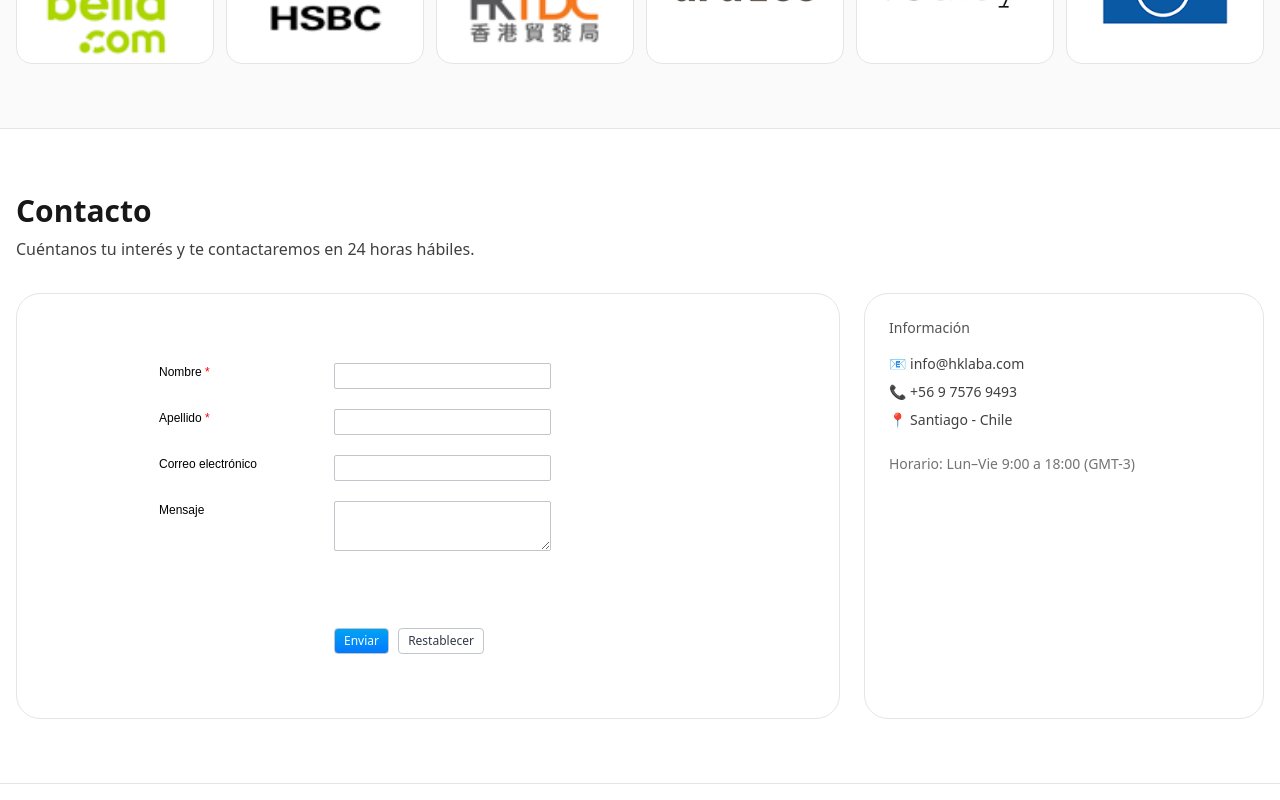
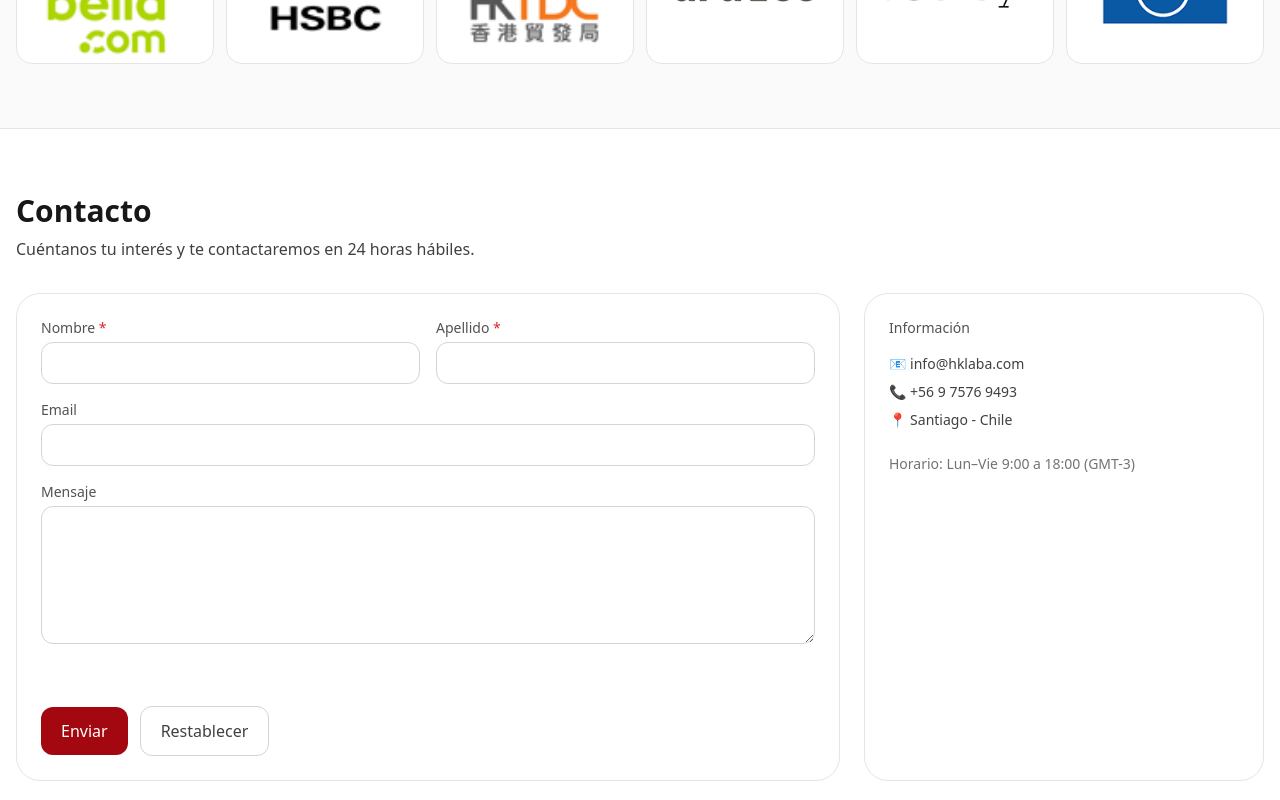
Before and after one commit to TronxGroup/hklaba, a Next.js app: page / in a window 1280 px wide. Shown: the part 4380-5180 px from the top of the page. Built offline with nearby package versions, Linux system fonts and the light colour scheme.

Commit message:
Update page.tsx

```diff
--- a/app/page.tsx
+++ b/app/page.tsx
@@ -328,166 +328,46 @@ export default function HKLABALanding() {
         </div>
       </section>
 
-      {/* CONTACTO — Zoho WebToLead embebido, manteniendo diseño */}
+      {/* CONTACTO — Zoho WebToLead con diseño original (2 columnas) */}
 <section id="contacto" className="border-b border-neutral-200">
-        <div className="mx-auto max-w-7xl px-4 py-16">
-          <h2 className="text-2xl sm:text-3xl font-semibold text-neutral-900">Contacto</h2>
-          <p className="mt-2 text-neutral-700 max-w-prose">Cuéntanos tu interés y te contactaremos en 24 horas hábiles.</p>
+  {/* Carga reCAPTCHA (Zoho también la carga, esto asegura disponibilidad en Next) */}
+  <Script src="https://www.google.com/recaptcha/api.js" strategy="afterInteractive" />
 
-          <div className="mt-8 grid lg:grid-cols-3 gap-6">
-            <div className="lg:col-span-2 rounded-3xl border border-neutral-200 p-6 bg-white">
-              <div
-                dangerouslySetInnerHTML={{
-                  __html: `<!-- Note : - You can modify the font style and form style to suit your website. - Code lines with comments Do not remove this code are required for the form to work properly, make sure that you do not remove these lines of code. - The Mandatory check script can modified as to suit your business needs. - It is important that you test the modified form before going live.-->
-<div id = 'crmWebToEntityForm' class = 'zcwf_lblLeft crmWebToEntityForm' style = 'background-color: white;color: black;max-width: 600px;'>
-<meta name = 'viewport' content = 'width=device-width, initial-scale=1.0'>
-<META HTTP-EQUIV = 'content-type' CONTENT = 'text/html;charset=UTF-8'>
-<script src = 'https://www.google.com/recaptcha/api.js' async defer > </script>
-<form id = 'webform6988454000000684005' action = 'https://crm.zoho.com/crm/WebToLeadForm' name = WebToLeads6988454000000684005 method = 'POST' onSubmit = 'javascript:document.charset="UTF-8"; return checkMandatory6988454000000684005()' accept-charset = 'UTF-8'>
-<input type = 'text' style = 'display:none;' name = 'xnQsjsdp' value = 'a60a7215101091d07eeb025d550ce0c4e9369c64fbfb661942d9ef3a583c5453'> </input>
-<input type = 'hidden' name = 'zc_gad' id = 'zc_gad' value = ''> </input>
-<input type = 'text' style = 'display:none;' name = 'xmIwtLD' value = '73d2d9e8cf72df188f36932f8d309c47f409a2af8c8f2ff14198ee3d3e26bfc5be9a67989dcda09602908a4218f09c38'> </input>
-<input type = 'text' style = 'display:none;' name = 'actionType' value = 'TGVhZHM='> </input>
-<input type = 'text' style = 'display:none;' name = 'returnURL' value = 'https&#x3a;&#x2f;&#x2f;www.hklaba.com&#x2f;gracias'> </input>
-<!-- Do not remove this code. -->
-<style>
- html,body{ margin: 0px; }
- .formsubmit.zcwf_button{ color: white !important; background: transparent linear-gradient(0deg, #0279FF 0%, #00A3F3 100%); }
- #crmWebToEntityForm.zcwf_lblLeft{ width: 100%; padding: 25px; margin: 0 auto; box-sizing: border-box; }
- #crmWebToEntityForm.zcwf_lblLeft *{ box-sizing: border-box; }
- #crmWebToEntityForm {text-align: left; }
- #crmWebToEntityForm *{ direction: ltr; }
- .zcwf_lblLeft .zcwf_title{ word-wrap: break-word; padding: 0px 6px 10px; font-weight: bold }
- .zcwf_lblLeft.cpT_primaryBtn:hover{ background: linear-gradient(#02acff 0,#006be4 100%)no-repeat padding-box !important; box-shadow: 0 -2px 0 0 #0159b9 inset !important; border: 0 !important; color: #fff !important; outline: 0 !important; }
- .zcwf_lblLeft .zcwf_col_fld input[ type = text], input[ type = password], .zcwf_lblLeft .zcwf_col_fld textarea{ width: 60%; border: 1px solid #c0c6cc !important; resize: vertical; border-radius: 2px; float: left; }
- .zcwf_lblLeft .zcwf_col_lab{ width: 30%; word-break: break-word; padding: 0px 6px 0px; margin-right: 10px; margin-top: 5px; float: left; min-height: 1px; }
- .zcwf_lblLeft .zcwf_col_fld{ float: left; width: 68%; padding: 0px 6px 0px; position: relative; margin-top: 5px; }
- .zcwf_lblLeft .zcwf_privacy {padding: 6px; }
- .zcwf_lblLeft .wfrm_fld_dpNn {display: none; }
- .dIB {display: inline-block; }
- .zcwf_lblLeft .zcwf_col_fld_slt{ width: 60%; border: 1px solid #ccc; background: #fff; border-radius: 4px; font-size: 12px; float: left; resize: vertical; padding: 2px 5px; }
- .zcwf_lblLeft .zcwf_row:after, .zcwf_lblLeft .zcwf_col_fld:after{ content: ''; display: table; clear: both; }
- .zcwf_lblLeft .zcwf_col_help{ float: left; margin-left: 7px; font-size: 12px; max-width: 35%; word-break: break-word; }
- .zcwf_lblLeft .zcwf_help_icon{ cursor: pointer; width: 16px; height: 16px; display: inline-block; background: #fff; border: 1px solid #c0c6cc; color: #c1c1c1; text-align: center; font-size: 11px; line-height: 16px; font-weight: bold; border-radius: 50%; }
- .zcwf_lblLeft .zcwf_row {margin: 15px 0px; }
- .zcwf_lblLeft .formsubmit{ margin-right: 5px; cursor: pointer; color: #313949; font-size: 12px; }
- .zcwf_lblLeft .zcwf_privacy_txt{ width: 90%; color: rgb(0, 0, 0); font-size: 12px; font-family: Arial; display: inline-block; vertical-align: top; color: #313949; padding-top: 2px; margin-left: 6px; }
- .zcwf_lblLeft .zcwf_button{ font-size: 12px; color: #313949; border: 1px solid #c0c6cc; padding: 3px 9px; border-radius: 4px; cursor: pointer; max-width: 120px; overflow: hidden; text-overflow: ellipsis; white-space: nowrap; }
- .zcwf_lblLeft .zcwf_tooltip_over{ position: relative; }
- .zcwf_lblLeft .zcwf_tooltip_ctn{ position: absolute; background: #dedede; padding: 3px 6px; top: 3px; border-radius: 4px; word-break: break-word; min-width: 100px; max-width: 150px; color: #313949; z-index: 100; }
- .zcwf_lblLeft .zcwf_ckbox{ float: left; }
- .zcwf_lblLeft .zcwf_file{ width: 55%; box-sizing: border-box; float: left; }
- .cBoth:after{ content: ''; display: block; clear: both; }
- @media all and (max-width: 600px){ .zcwf_lblLeft .zcwf_col_lab, .zcwf_lblLeft .zcwf_col_fld{ width: auto; float: none !important; } .zcwf_lblLeft .zcwf_col_help {width: 40%; } }
-</style>
-<div class = 'zcwf_row'>
- <div class = 'zcwf_col_lab' style = 'font-size:12px; font-family: Arial;'>
-  <label for = 'First_Name'>Nombre <span style = 'color:red;'>*</span> </label>
- </div>
- <div class = 'zcwf_col_fld'>
-  <input type = 'text' id = 'First_Name' aria-required = 'true' aria-label = 'First Name' name = 'First Name' aria-valuemax = '40' maxlength = '40'> </input>
-  <div class = 'zcwf_col_help'> </div>
- </div>
-</div>
-<div class = 'zcwf_row'>
- <div class = 'zcwf_col_lab' style = 'font-size:12px; font-family: Arial;'>
-  <label for = 'Last_Name'>Apellido <span style = 'color:red;'>*</span> </label>
- </div>
- <div class = 'zcwf_col_fld'>
-  <input type = 'text' id = 'Last_Name' aria-required = 'true' aria-label = 'Last Name' name = 'Last Name' aria-valuemax = '80' maxlength = '80'> </input>
-  <div class = 'zcwf_col_help'> </div>
- </div>
-</div>
-<div class = 'zcwf_row'>
- <div class = 'zcwf_col_lab' style = 'font-size:12px; font-family: Arial;'>
-  <label for = 'Email'>Correo electr&oacute;nico</label>
- </div>
- <div class = 'zcwf_col_fld'>
-  <input type = 'text' ftype = 'email' autocomplete = 'false' id = 'Email' aria-required = 'false' aria-label = 'Email' name = 'Email' aria-valuemax = '100' crmlabel = '' maxlength = '100'> </input>
-  <div class = 'zcwf_col_help'> </div>
- </div>
-</div>
-<div class = 'zcwf_row'>
- <div class = 'zcwf_col_lab' style = 'font-size:12px; font-family: Arial;'>
-  <label for = 'LEADCF3'>Mensaje</label>
- </div>
- <div class = 'zcwf_col_fld'>
-  <textarea style = 'font-family: Arial, sans-serif;' aria-multiline = 'true' id = 'LEADCF3' aria-required = 'false' aria-label = 'LEADCF3' name = 'LEADCF3'> </textarea>
-  <div class = 'zcwf_col_help'> </div>
- </div>
-</div>
-<div class = 'zcwf_row'>
- <div class = 'zcwf_col_lab'> </div>
- <div class = 'zcwf_col_fld'>
-  <div class = 'g-recaptcha' data-sitekey = '6LcAPtorAAAAAALHzNfPb8al-jYExQbDcCiK7BK5' data-theme = 'light' data-callback = 'rccallback6988454000000684005' captcha-verified = 'false' id = 'recap6988454000000684005'> </div>
-  <div id = 'recapErr6988454000000684005' style = 'font-size:12px;color:red;visibility:hidden;'>Error en validación de Captcha. Si no es un robot, inténtelo de nuevo.</div>
- </div>
-</div>
-<div class = 'zcwf_row wfrm_fld_dpNn'>
- <div class = 'zcwf_col_lab' style = 'font-size:12px; font-family: Arial;'>
-  <label for = 'LEADCF9'>Lead_Origen</label>
- </div>
- <div class = 'zcwf_col_fld'>
-  <select class = 'zcwf_col_fld_slt' role = 'combobox' aria-expanded = 'false' aria-haspopup = 'listbox' id = 'LEADCF9' onChange = 'addAriaSelected6988454000000684005()' aria-required = 'false' aria-label = 'LEADCF9' name = 'LEADCF9'>
-   <option value = '-None-'>-None-</option>
-   <option value = 'plan.dekaelomedia.com'>plan.dekaelomedia.com</option>
-   <option value = 'tronxgroup.com&#x2f;contacto'>tronxgroup.com&#x2f;contacto</option>
-   <option value = 'tronxstrategic.com&#x2f;contacto'>tronxstrategic.com&#x2f;contacto</option>
-   <option value = 'dekaelomedia.com&#x2f;contacto'>dekaelomedia.com&#x2f;contacto</option>
-   <option value = 'empresas.echevensko.com'>empresas.echevensko.com</option>
-   <option value = 'apccskills.asiapacific-chamber.com'>apccskills.asiapacific-chamber.com</option>
-   <option value = 'asiapacific-chamber.com&#x2f;contacto'>asiapacific-chamber.com&#x2f;contacto</option>
-   <option selected value = 'hklaba.com&#x2f;contacto'>hklaba.com&#x2f;contacto</option>
-  </select>
-  <div class = 'zcwf_col_help'> </div>
- </div>
-</div>
-<input type = 'text' type = 'hidden' style = 'display: none;' name = 'aG9uZXlwb3Q' value = ''/>
-<div class = 'zcwf_row'>
- <div class = 'zcwf_col_lab'> </div>
- <div class = 'zcwf_col_fld'>
-  <input type = 'submit' id = 'formsubmit' role = 'button' class = 'formsubmit zcwf_button' value = 'Enviar' aria-label = 'Enviar' title = 'Enviar'>
-  <input type = 'reset' class = 'zcwf_button' role = 'button' name = 'reset' value = 'Restablecer' aria-label = 'Restablecer' title = 'Restablecer'>
- </div>
-</div>
-<script>
+  {/* Inyecta las funciones de validación de Zoho en window */}
+  <Script id="zoho-webtolead-helpers" strategy="afterInteractive">
+    {`
       function addAriaSelected6988454000000684005 (){
         var optionElem = event.target;
-  var previousSelectedOption = optionElem.querySelector ( '[aria-selected=true]' );
-  if( previousSelectedOption ){
-    previousSelectedOption.removeAttribute ( 'aria-selected' );
+        var previousSelectedOption = optionElem.querySelector('[aria-selected=true]');
+        if (previousSelectedOption){ previousSelectedOption.removeAttribute('aria-selected'); }
+        optionElem.querySelectorAll('option')[ optionElem.selectedIndex ].ariaSelected = 'true';
       }
-  optionElem.querySelectorAll ( 'option' )[ optionElem.selectedIndex ].ariaSelected = 'true';
- }
- /* Do not remove this code. */
       function rccallback6988454000000684005 (){
-  if( document.getElementById( 'recap6988454000000684005' ) != undefined ){
-    document.getElementById ( 'recap6988454000000684005' ).setAttribute ( 'captcha-verified', true );
-  }
-  if( document.getElementById( 'recapErr6988454000000684005' ) != undefined && document.getElementById( 'recapErr6988454000000684005' ).style.visibility == 'visible' ){
-    document.getElementById ( 'recapErr6988454000000684005' ).style.visibility = 'hidden';
-  }
+        var recap = document.getElementById('recap6988454000000684005');
+        if(recap){ recap.setAttribute('captcha-verified', true); }
+        var err = document.getElementById('recapErr6988454000000684005');
+        if(err && err.style.visibility === 'visible'){ err.style.visibility = 'hidden'; }
       }
       function reCaptchaAlert6988454000000684005 (){
-  var recap = document.getElementById ( 'recap6988454000000684005' );
-  if( recap != undefined && recap.getAttribute( 'captcha-verified' ) == 'false' ){
-    document.getElementById ( 'recapErr6988454000000684005' ).style.visibility = 'visible';
+        var recap = document.getElementById('recap6988454000000684005');
+        if(recap && recap.getAttribute('captcha-verified') == 'false'){
+          var err = document.getElementById('recapErr6988454000000684005');
+          if(err){ err.style.visibility = 'visible'; }
           return false;
         }
         return true;
       }
       function validateEmail6988454000000684005 (){
-  var form = document.forms[ 'WebToLeads6988454000000684005' ];
-  var emailFld = form.querySelectorAll ( '[ftype=email]' );
-  var i;
-  for( i = 0; i < emailFld.length; i++ ){
-    var emailVal = emailFld[ i ].value;
-    if((emailVal.replace( /^\\s+|\\s+$/g,'' )).length != 0 ){
-      var atpos = emailVal.indexOf ( '@' );
-      var dotpos = emailVal.lastIndexOf ( '.' );
-      if( atpos < 1 || dotpos < atpos + 2 || dotpos + 2 >= emailVal.length ){
-        alert ( 'Introduzca una dirección de correo electrónico válida. ' );
-        emailFld[ i ].focus ();
+        var form = document.forms['WebToLeads6988454000000684005'];
+        var emailFld = form.querySelectorAll('[ftype=email]');
+        for(var i=0;i<emailFld.length;i++){
+          var emailVal = emailFld[i].value;
+          if((emailVal.replace(/^\\s+|\\s+$/g,'' )).length != 0){
+            var atpos = emailVal.indexOf('@');
+            var dotpos = emailVal.lastIndexOf('.');
+            if(atpos < 1 || dotpos < atpos + 2 || dotpos + 2 >= emailVal.length){
+              alert('Introduzca una dirección de correo electrónico válida. ');
+              emailFld[i].focus();
               return false;
             }
           }
@@ -495,78 +375,187 @@ export default function HKLABALanding() {
         return true;
       }
       function checkMandatory6988454000000684005 (){
-  var mndFileds = new Array ( 'First Name', 'Last Name' );
-  var fldLangVal = new Array ( 'Nombre', 'Apellido' );
-  for( i = 0; i < mndFileds.length; i++ ){
-    var fieldObj = document.forms[ 'WebToLeads6988454000000684005' ][ mndFileds[ i ]];
-    if( fieldObj ){
-      if(((fieldObj.value ).replace( /^\\s+|\\s+$/g,'' )).length == 0 ){
-        if( fieldObj.type == 'file' ){
-          alert ( 'Seleccione un archivo para cargar.' );
-          fieldObj.focus ();
-          return false;
+        var mndFileds = ['First Name','Last Name'];
+        var fldLangVal = ['Nombre','Apellido'];
+        for(var i=0;i<mndFileds.length;i++){
+          var fieldObj = document.forms['WebToLeads6988454000000684005'][mndFileds[i]];
+          if(fieldObj){
+            if(((fieldObj.value).replace(/^\\s+|\\s+$/g,'' )).length == 0){
+              if(fieldObj.type == 'file'){ alert('Seleccione un archivo para cargar.'); fieldObj.focus(); return false; }
+              alert(fldLangVal[i] + ' no puede estar vacío.'); fieldObj.focus(); return false;
+            }else if(fieldObj.nodeName == 'SELECT'){
+              if(fieldObj.options[fieldObj.selectedIndex].value == '-None-'){
+                alert(fldLangVal[i] + ' no puede ser nulo.'); fieldObj.focus(); return false;
               }
-        alert ( fldLangVal[ i ] + ' no puede estar vacío.' );
-        fieldObj.focus ();
-        return false;
-      } else if( fieldObj.nodeName == 'SELECT' ){
-        if( fieldObj.options[fieldObj.selectedIndex].value == '-None-' ){
-          alert ( fldLangVal[ i ] + ' no puede ser nulo.' );
-          fieldObj.focus ();
-          return false;
-        }
-      } else if( fieldObj.type == 'checkbox' ){
-        if( fieldObj.checked == false ){
-          alert ( 'Please accept ' + fldLangVal[ i ]);
-          fieldObj.focus ();
-          return false;
+            }else if(fieldObj.type == 'checkbox'){
+              if(fieldObj.checked == false){ alert('Please accept ' + fldLangVal[i]); fieldObj.focus(); return false; }
             }
           }
-      try { if( fieldObj.name == 'Last Name' ){ name = fieldObj.value; } } catch ( e ){}
         }
+        if(!validateEmail6988454000000684005()){ return false; }
+        if(!reCaptchaAlert6988454000000684005()){ return false; }
+
+        // smarturl param (si aplica)
+        var urlparams = new URLSearchParams(window.location.search);
+        if(urlparams.has('service') && (urlparams.get('service') === 'smarturl')){
+          var webform = document.getElementById('webform6988454000000684005');
+          var smart = document.createElement('input');
+          smart.setAttribute('type','hidden'); smart.setAttribute('value','smarturl'); smart.setAttribute('name','service');
+          webform.appendChild(smart);
         }
-  if( !validateEmail6988454000000684005()){
-    return false;
+
+        // deshabilita botón submit para evitar doble envío
+        var submitBtn = document.querySelector('.crmWebToEntityForm .formsubmit');
+        if(submitBtn){ submitBtn.setAttribute('disabled', true); }
+        return true;
       }
-  if( !reCaptchaAlert6988454000000684005()){
-    return false;
+      // expone en window para el onSubmit inline si se necesitara
+      window.addAriaSelected6988454000000684005 = addAriaSelected6988454000000684005;
+      window.rccallback6988454000000684005 = rccallback6988454000000684005;
+      window.reCaptchaAlert6988454000000684005 = reCaptchaAlert6988454000000684005;
+      window.validateEmail6988454000000684005 = validateEmail6988454000000684005;
+      window.checkMandatory6988454000000684005 = checkMandatory6988454000000684005;
+    `}
+  </Script>
+
+  <div className="mx-auto max-w-7xl px-4 py-16">
+    <h2 className="text-2xl sm:text-3xl font-semibold text-neutral-900">Contacto</h2>
+    <p className="mt-2 text-neutral-700 max-w-prose">
+      Cuéntanos tu interés y te contactaremos en 24 horas hábiles.
+    </p>
+
+    <div className="mt-8 grid lg:grid-cols-3 gap-6">
+      {/* Columna izquierda: formulario Zoho con UI original */}
+      <div className="lg:col-span-2 rounded-3xl border border-neutral-200 p-6 bg-white">
+        <form
+          id="webform6988454000000684005"
+          name="WebToLeads6988454000000684005"
+          action="https://crm.zoho.com/crm/WebToLeadForm"
+          method="POST"
+          acceptCharset="UTF-8"
+          onSubmit={(e) => {
+            // llama a la validación de Zoho
+            // @ts-ignore
+            if (typeof window !== 'undefined' && window.checkMandatory6988454000000684005) {
+              // @ts-ignore
+              const ok = window.checkMandatory6988454000000684005();
+              if (!ok) { e.preventDefault(); }
             }
-  var urlparams = new URLSearchParams ( window.location.search );
-  if( urlparams.has( 'service' ) && ( urlparams.get( 'service' ) === 'smarturl' )){
-    var webform = document.getElementById ( 'webform6988454000000684005' );
-    var service = urlparams.get ( 'service' );
-    var smarturlfield = document.createElement ( 'input' );
-    smarturlfield.setAttribute ( 'type', 'hidden' );
-    smarturlfield.setAttribute ( 'value', service );
-    smarturlfield.setAttribute ( 'name', 'service' );
-    webform.appendChild ( smarturlfield );
-  }
-  document.querySelector ( '.crmWebToEntityForm .formsubmit' ).setAttribute ( 'disabled', true );
- }
- function tooltipShow6988454000000684005 ( el ){
-  var tooltip = el.nextElementSibling;
-  var tooltipDisplay = tooltip.style.display;
-  if( tooltipDisplay == 'none' ){
-    var allTooltip = document.getElementsByClassName ( 'zcwf_tooltip_over' );
-    for( i = 0; i < allTooltip.length; i++ ){
-      allTooltip[ i ].style.display = 'none';
-    }
-    tooltip.style.display = 'block';
-  } else { tooltip.style.display = 'none'; }
- }
-</script>
-</form>
-</div>`
           }}
+          className="grid sm:grid-cols-2 gap-4"
+        >
+          {/* ====== Ocultos obligatorios de Zoho ====== */}
+          <input type="text" name="xnQsjsdp" defaultValue="a60a7215101091d07eeb025d550ce0c4e9369c64fbfb661942d9ef3a583c5453" style={{ display: 'none' }} />
+          <input type="hidden" name="zc_gad" id="zc_gad" defaultValue="" />
+          <input type="text" name="xmIwtLD" defaultValue="73d2d9e8cf72df188f36932f8d309c47f409a2af8c8f2ff14198ee3d3e26bfc5be9a67989dcda09602908a4218f09c38" style={{ display: 'none' }} />
+          <input type="text" name="actionType" defaultValue="TGVhZHM=" style={{ display: 'none' }} />
+          <input type="text" name="returnURL" defaultValue="https://www.hklaba.com/gracias" style={{ display: 'none' }} />
+
+          {/* ====== Campos visibles (UI original, 2 columnas) ====== */}
+          <div>
+            <label className="block text-sm text-neutral-600">Nombre <span className="text-red-600">*</span></label>
+            <input
+              id="First_Name"
+              name="First Name"
+              required
+              className="mt-1 w-full rounded-xl bg-white border border-neutral-300 px-3 py-2 outline-none focus:ring-2 focus:ring-red-200"
             />
           </div>
 
+          <div>
+            <label className="block text-sm text-neutral-600">Apellido <span className="text-red-600">*</span></label>
+            <input
+              id="Last_Name"
+              name="Last Name"
+              required
+              className="mt-1 w-full rounded-xl bg-white border border-neutral-300 px-3 py-2 outline-none focus:ring-2 focus:ring-red-200"
+            />
+          </div>
+
+          <div className="sm:col-span-2">
+            <label className="block text-sm text-neutral-600">Email</label>
+            <input
+              id="Email"
+              name="Email"
+              // atributo especial de Zoho (para su validador)
+              // @ts-ignore
+              ftype="email"
+              autoComplete="off"
+              className="mt-1 w-full rounded-xl bg-white border border-neutral-300 px-3 py-2 outline-none focus:ring-2 focus:ring-red-200"
+            />
+          </div>
+
+          <div className="sm:col-span-2">
+            <label className="block text-sm text-neutral-600">Mensaje</label>
+            <textarea
+              id="LEADCF3"
+              name="LEADCF3"
+              rows={5}
+              className="mt-1 w-full rounded-xl bg-white border border-neutral-300 px-3 py-2 outline-none focus:ring-2 focus:ring-red-200"
+            />
+          </div>
+
+          {/* Lead_Origen (oculto, valor por defecto seleccionado) */}
+          <select
+            id="LEADCF9"
+            name="LEADCF9"
+            defaultValue="hklaba.com/contacto"
+            onChange={() => {
+              // @ts-ignore
+              if (window.addAriaSelected6988454000000684005) window.addAriaSelected6988454000000684005();
+            }}
+            className="hidden"
+            aria-hidden="true"
+          >
+            <option value="-None-">-None-</option>
+            <option value="plan.dekaelomedia.com">plan.dekaelomedia.com</option>
+            <option value="tronxgroup.com/contacto">tronxgroup.com/contacto</option>
+            <option value="tronxstrategic.com/contacto">tronxstrategic.com/contacto</option>
+            <option value="dekaelomedia.com/contacto">dekaelomedia.com/contacto</option>
+            <option value="empresas.echevensko.com">empresas.echevensko.com</option>
+            <option value="apccskills.asiapacific-chamber.com">apccskills.asiapacific-chamber.com</option>
+            <option value="asiapacific-chamber.com/contacto">asiapacific-chamber.com/contacto</option>
+            <option value="hklaba.com/contacto">hklaba.com/contacto</option>
+          </select>
+
+          {/* honeypot oculto */}
+          <input type="text" name="aG9uZXlwb3Q" defaultValue="" style={{ display: 'none' }} />
+
+          {/* reCAPTCHA + botones */}
+          <div className="sm:col-span-2">
+            <div
+              id="recap6988454000000684005"
+              className="g-recaptcha"
+              data-sitekey="6LcAPtorAAAAAALHzNfPb8al-jYExQbDcCiK7BK5"
+              data-theme="light"
+              data-callback="rccallback6988454000000684005"
+              // atributo que usa el validador de Zoho
+              // @ts-ignore
+              captcha-verified="false"
+            />
+            <div id="recapErr6988454000000684005" className="mt-2 text-xs text-red-600" style={{ visibility: 'hidden' }}>
+              Error en validación de Captcha. Si no es un robot, inténtelo de nuevo.
+            </div>
+          </div>
+
+          <div className="sm:col-span-2 flex items-center gap-3">
+            <button className="rounded-xl bg-hklRed text-white px-5 py-3 font-medium hover:bg-red-800 transition formsubmit" type="submit">
+              Enviar
+            </button>
+            <button className="rounded-xl border border-neutral-300 text-neutral-700 px-5 py-3 font-medium hover:bg-neutral-50 transition" type="reset">
+              Restablecer
+            </button>
+          </div>
+        </form>
+      </div>
+
+      {/* Columna derecha: información de contacto (igual que tu diseño) */}
       <div className="rounded-3xl border border-neutral-200 p-6 bg-white">
         <div className="text-sm text-neutral-600">Información</div>
         <ul className="mt-4 space-y-2 text-sm text-neutral-700">
-                <li>📧 {ORG.email}</li>
-                <li>📞 {ORG.phone}</li>
-                <li>📍 {ORG.address}</li>
+          <li>📧 info@hklaba.com</li>
+          <li>📞 +56 9 7576 9493</li>
+          <li>📍 Santiago - Chile</li>
         </ul>
         <div className="mt-6 text-sm text-neutral-500">Horario: Lun–Vie 9:00 a 18:00 (GMT-3)</div>
       </div>
```
Lines whose indentation alone changed are shown as unchanged.
